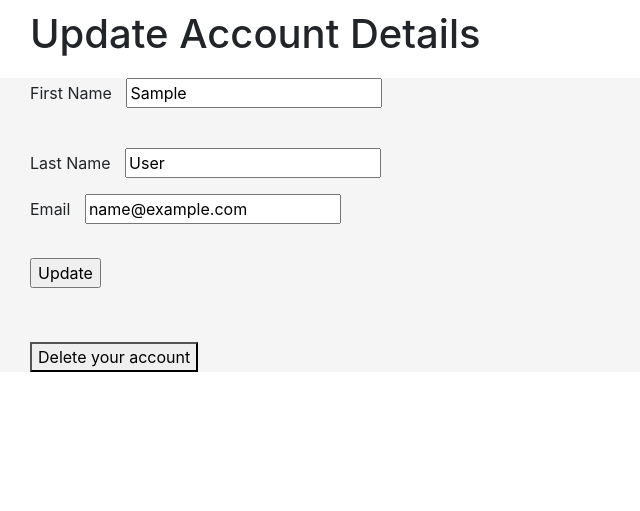
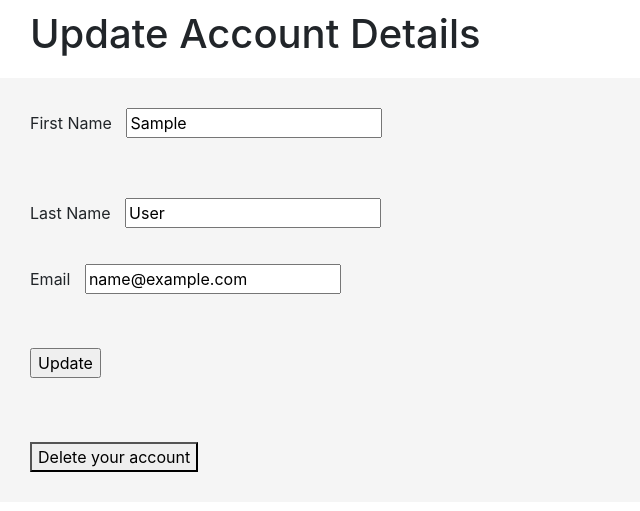
Before and after one commit to tadasbytautas/Favorite_Movie_Project, a Flask app: page /account in a window 1280 px wide. Shown: the part 56-567 px from the top of the page, without its empty margins (0-640 px from the left). Run offline with Flask 2, Linux system fonts and the light colour scheme; the visitor is signed in with stand-in values (Sample User, id 1); data comes from the database, SQL or seed files in the repository; parts of the project's set-up code (start-up, migrations or seed data) failed here and were passed over; some libraries are stand-ins or nearby versions.

Commit message:
Editing README.MD

```diff
--- a/templates/layout.html
+++ b/templates/layout.html
@@ -51,6 +51,8 @@
         div {
             background: whitesmoke;
             margin-bottom: 10px;
+            padding-bottom: 10px;
+            padding-top: 10px;
         }
 
         body {
```
Also changed, not shown: README.MD.
